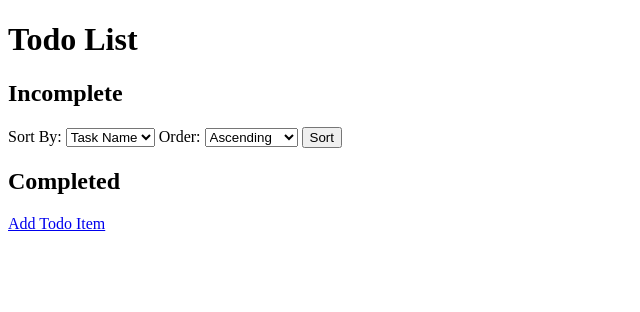
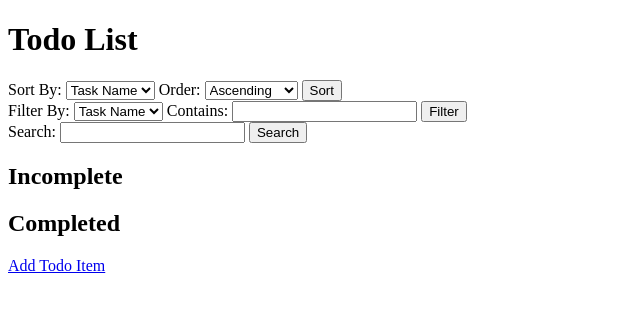
Before and after one commit to radio4444/djangoSpeechRecognition, a Django app: page /todo/ in a window 1280 px wide. Shown: the top 312 px of the page, without its empty margins (0-640 px from the left). Run offline with Django 5.2, Linux system fonts and the light colour scheme; data that the repository does not hold is empty.

Commit message:
- Search unresolved - Added filter function in views.py - Modify todo_list.html, according to filter and search. - Added url path for both filter and search

```diff
--- a/todolist/templates/todolist/todo_list.html
+++ b/todolist/templates/todolist/todo_list.html
@@ -6,7 +6,7 @@
 </head>
 <body>
 <h1>Todo List</h1>
-    <h2>Incomplete</h2>
+
 <form method="post" action="{% url 'sort_todo_item' %}">
     {% csrf_token %}
     <label for="sort_property">Sort By:</label>
@@ -22,13 +22,32 @@
     </select>
     <button type="submit">Sort</button>
 </form>
+<form method="post" action="{% url 'filter_todo_item' %}">
+    {% csrf_token %}
+    <label for="filter_property">Filter By:</label>
+    <select name="filter_property" id="filter_property">
+        <option value="task_name">Task Name</option>
+        <option value="priority">Priority</option>
+        <option value="due_date">Due Date</option>
+    </select>
+    <label for="filter_contains">Contains:</label>
+    <input type="text" name="filter_contains" id="filter_contains">
+    <button type="submit">Filter</button>
+</form>
+<form method="get" action="{% url 'search_todo_item' %}">
+    <label for="search">Search: </label>
+    <input type="search" id="search" name="search">
+    <button type="submit">Search</button>
+</form>
+<h2>Incomplete</h2>
 <ul>
     {% for todo_item in incomplete_items %}
-        <li>{{ todo_item.task_name }} - {{ todo_item.priority }} - {{ todo_item.due_date }} - {{ todo_item.description }}
+        <li>{{ todo_item.task_name }} - {{ todo_item.priority }} - {{ todo_item.due_date }}
+            - {{ todo_item.description }}
             {% if not todo_item.completed %}
                 <a href="{% url 'complete_todo_item' todo_item.id %}">Complete</a>
                 <a href="{% url 'delete_todo_item' todo_item.id %}">
-                    <span style ="color:red;">Delete</span>
+                    <span style="color:red;">Delete</span>
                 </a>
             {% endif %}
             <a href="{% url 'update_todo_item' todo_item.id %}">Update</a>
@@ -38,13 +57,14 @@
 <h2>Completed</h2>
 <ul>
     {% for todo_item in completed_items %}
-        <li>{{ todo_item.task_name }} - {{ todo_item.priority }} - {{ todo_item.due_date }} - {{ todo_item.description }}
+        <li>{{ todo_item.task_name }} - {{ todo_item.priority }} - {{ todo_item.due_date }}
+            - {{ todo_item.description }}
             <span style="color: green;">Completed</span>
             <a href="{% url 'update_todo_item' todo_item.id %}">
-                <span style ="color:blue;">Update</span>
+                <span style="color:blue;">Update</span>
             </a>
             <a href="{% url 'delete_todo_item' todo_item.id %}">
-                <span style ="color:red;">Delete</span>
+                <span style="color:red;">Delete</span>
             </a>
         </li>
     {% endfor %}
--- a/todolist/urls.py
+++ b/todolist/urls.py
@@ -8,4 +8,6 @@ urlpatterns = [
 	path('add/', views.add_todo_item, name='add_todo_item'),
 	path('update/<int:todo_id>/', views.update_todo_item, name='update_todo_item'),
 	path('sort/', views.sort_todo_item, name='sort_todo_item'),
+	path('search/', views.search_todo_item, name='search_todo_item'),
+	path('filter/', views.filter_todo_item, name='filter_todo_item'),
 ]
--- a/todolist/views.py
+++ b/todolist/views.py
@@ -69,3 +69,28 @@ def sort_todo_item(request):  # chatgpt
 	else:
 		# Handle GET request if needed
 		pass
+
+
+def search_todo_item(request):
+	pass
+
+
+def filter_todo_item(request):
+	if request.method == 'POST':
+		filter_property = request.POST.get('filter_property')
+		filter_contains = request.POST.get('filter_contains')
+
+		incomplete_items = TodoItem.objects.filter(completed=False)
+		completed_items = TodoItem.objects.filter(completed=True)
+
+		if filter_contains:
+			# Filter incomplete items based on the filter property and contains criteria
+			incomplete_items = incomplete_items.filter(**{f'{filter_property}__icontains': filter_contains})
+			# Filter completed items based on the filter property and contains criteria
+			completed_items = completed_items.filter(**{f'{filter_property}__icontains': filter_contains})
+
+		return render(request, 'todolist/todo_list.html',
+		              {'incomplete_items': incomplete_items, 'completed_items': completed_items})
+	else:
+		# Handle GET request if needed
+		pass
```
Lines whose indentation alone changed are shown as unchanged.
